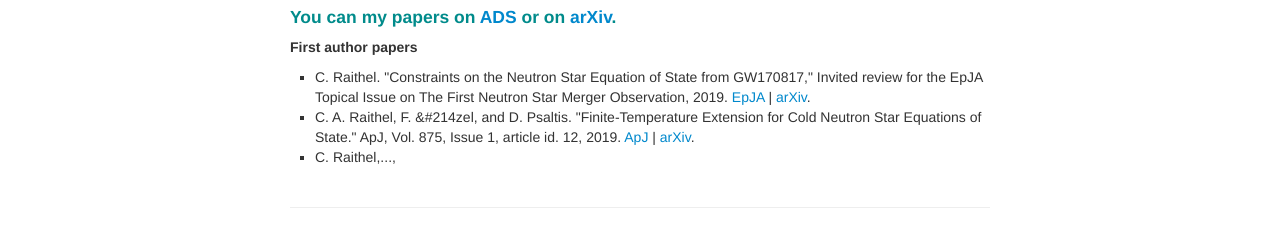
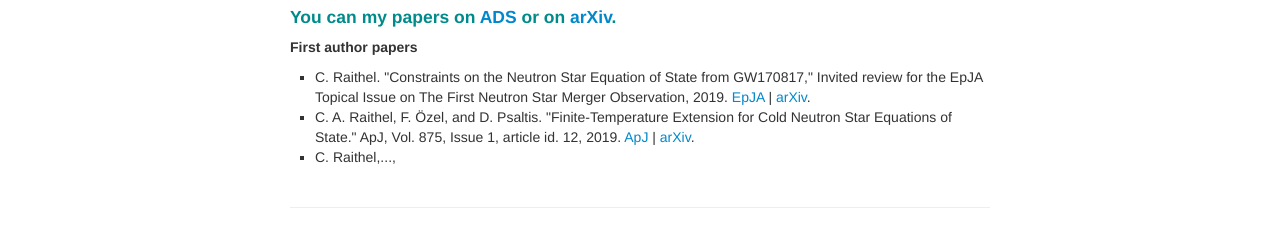
Before and after one commit to craithel/craithel.github.io, a Jekyll site: the page built from pages/publications.md, in a window 1280 px wide. Shown: the part 159-406 px from the top of the page. Built offline with Jekyll 4.4.1, drawn with Linux system fonts in a browser that asks for light colours.

Commit message:
umlaut added

```diff
--- a/pages/publications.md
+++ b/pages/publications.md
@@ -10,7 +10,7 @@ description: Carolyn's publications
 
 <ul type="square">
    <li>C. Raithel. "Constraints on the Neutron Star Equation of State from GW170817," Invited review for the EpJA Topical Issue on The First Neutron Star Merger Observation, 2019. <a href="https://epja.epj.org/articles/epja/abs/2019/05/10050_2019_Article_12759/10050_2019_Article_12759.html">EpJA</a> | <a href="https://arxiv.org/pdf/1904.10002.pdf">arXiv</a>. </li>
-   <li>C. A. Raithel, F. &#214zel, and D. Psaltis. "Finite-Temperature Extension for Cold Neutron Star Equations of State." ApJ, Vol. 875, Issue 1, article id. 12, 2019. <a href="https://iopscience.iop.org/article/10.3847/1538-4357/ab08ea">ApJ</a> | <a href="https://arxiv.org/pdf/1902.10735.pdf">arXiv</a>. </li>
+   <li>C. A. Raithel, F. &Ouml;zel, and D. Psaltis. "Finite-Temperature Extension for Cold Neutron Star Equations of State." ApJ, Vol. 875, Issue 1, article id. 12, 2019. <a href="https://iopscience.iop.org/article/10.3847/1538-4357/ab08ea">ApJ</a> | <a href="https://arxiv.org/pdf/1902.10735.pdf">arXiv</a>. </li>
    <li>C. Raithel,..., </li>
 </ul>
 
```
